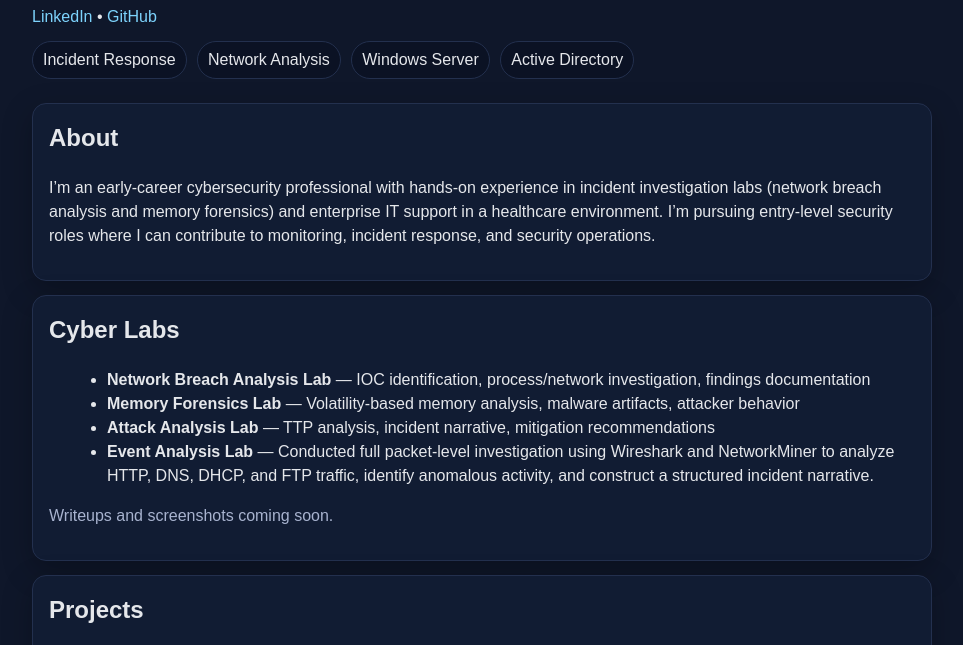
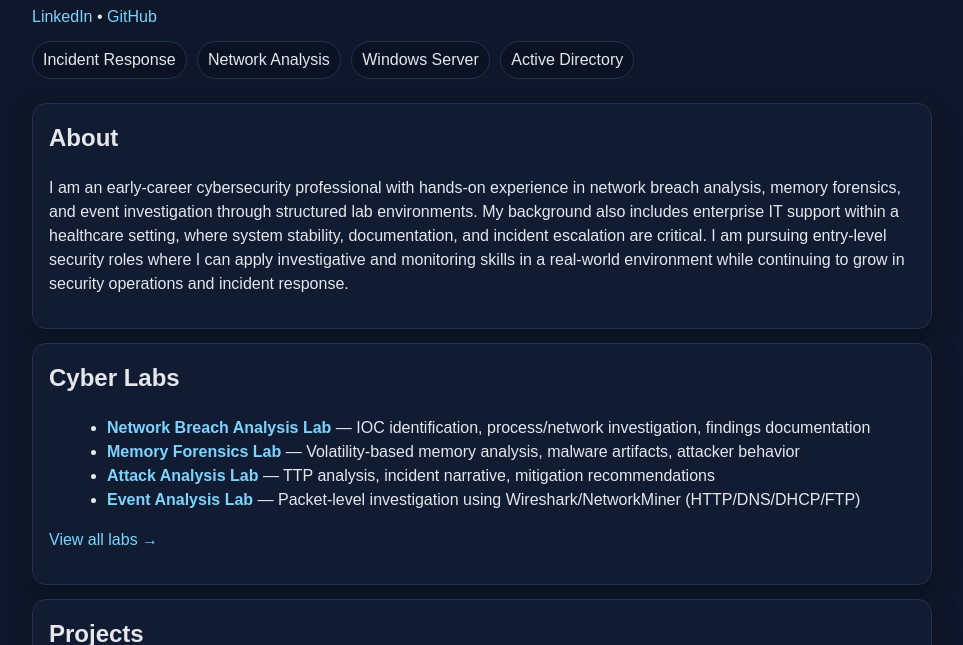
Before and after one commit to benduron/benduron.github.io, a plain HTML site: page index.html in a window 1280 px wide. Shown: the part 123-768 px from the top of the page, without its empty margins (158-1121 px from the left). Drawn offline with Linux system fonts and the light colour scheme.

Commit message:
Update index.html

```diff
--- a/index.html
+++ b/index.html
@@ -83,22 +83,21 @@
   <div class="card">
     <h2>About</h2>
     <p>
-      I’m an early-career cybersecurity professional with hands-on experience in incident investigation labs
-      (network breach analysis and memory forensics) and enterprise IT support in a healthcare environment.
-      I’m pursuing entry-level security roles where I can contribute to monitoring, incident response, and security operations.
+      I am an early-career cybersecurity professional with hands-on experience in network breach analysis, memory forensics, and event investigation through structured lab environments. My background also includes enterprise IT support within a healthcare setting, where system stability, documentation, and incident escalation are critical. I am pursuing entry-level security roles where I can apply investigative and monitoring skills in a real-world environment while continuing to grow in security operations and incident response.
     </p>
   </div>
 
   <div class="card">
-    <h2>Cyber Labs</h2>
-    <ul>
-      <li><strong>Network Breach Analysis Lab</strong> — IOC identification, process/network investigation, findings documentation</li>
-      <li><strong>Memory Forensics Lab</strong> — Volatility-based memory analysis, malware artifacts, attacker behavior</li>
-      <li><strong>Attack Analysis Lab</strong> — TTP analysis, incident narrative, mitigation recommendations</li>
-      <li><strong>Event Analysis Lab</strong> — Conducted full packet-level investigation using Wireshark and NetworkMiner to analyze HTTP, DNS, DHCP, and FTP traffic, identify anomalous activity, and construct a structured incident narrative.</li>
-    </ul>
-    <p class="muted">Writeups and screenshots coming soon.</p>
-  </div>
+  <h2>Cyber Labs</h2>
+  <ul>
+    <li><a href="labs/network-breach.html"><strong>Network Breach Analysis Lab</strong></a> — IOC identification, process/network investigation, findings documentation</li>
+    <li><a href="labs/memory-forensics.html"><strong>Memory Forensics Lab</strong></a> — Volatility-based memory analysis, malware artifacts, attacker behavior</li>
+    <li><a href="labs/attack-analysis.html"><strong>Attack Analysis Lab</strong></a> — TTP analysis, incident narrative, mitigation recommendations</li>
+    <li><a href="labs/event-analysis.html"><strong>Event Analysis Lab</strong></a> — Packet-level investigation using Wireshark/NetworkMiner (HTTP/DNS/DHCP/FTP)</li>
+  </ul>
+
+  <p class="muted"><a href="labs.html">View all labs →</a></p>
+</div>
 
   <div class="card">
     <h2>Projects</h2>
```
